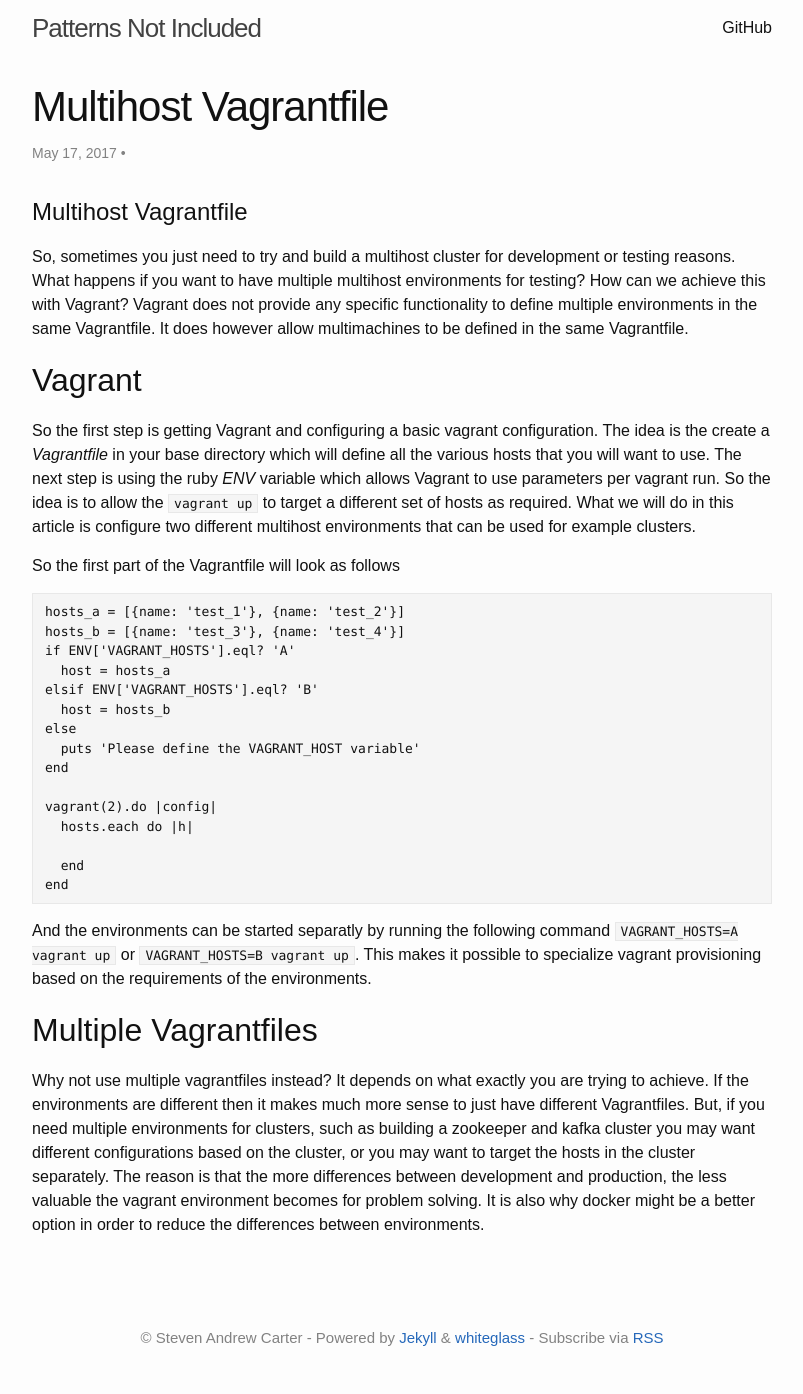
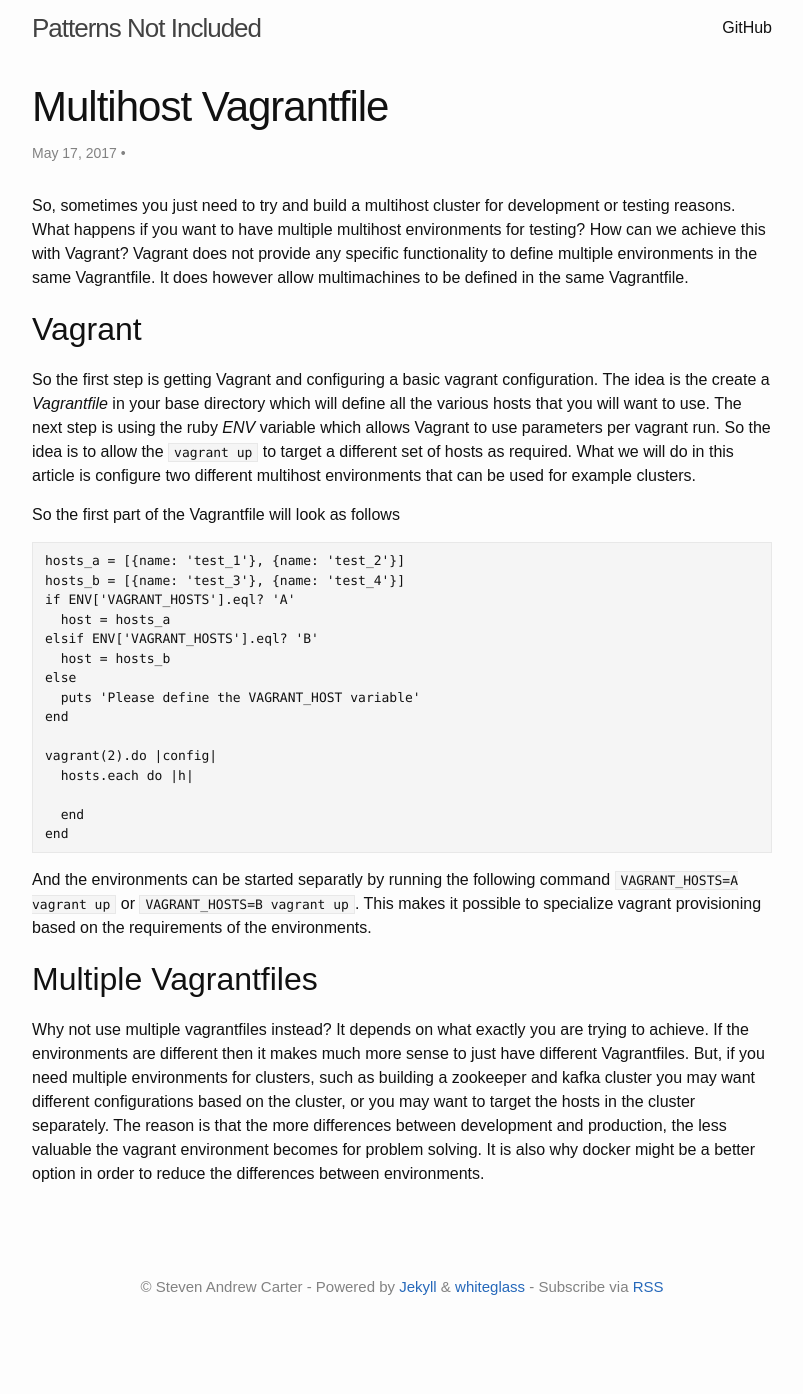
Before and after one commit to stevenandrewcarter/stevenandrewcarter.github.io, a Jekyll site: the page built from _posts/2017-05-17-vagrant.md, in a window 1280 px wide. Shown: the whole page, without its empty margins (238-1041 px from the left). Built offline with Jekyll 4.4.1, drawn with Linux system fonts in a browser that asks for light colours; after the commit the page ends 1343 px from its top, so only the background shows below that.

Commit message:
Fixed the title

```diff
--- a/_posts/2017-05-17-vagrant.md
+++ b/_posts/2017-05-17-vagrant.md
@@ -4,8 +4,6 @@ title:  "Multihost Vagrantfile"
 date:   2017-05-17 21:48:01 +0200
 categories: Vagrant
 ---
-
-# Multihost Vagrantfile
 
 So, sometimes you just need to try and build a multihost cluster for development or testing reasons. What happens if you want to have multiple multihost environments for testing? How can we achieve this with Vagrant? Vagrant does not provide any specific functionality to define multiple environments in the same Vagrantfile. It does however allow multimachines to be defined in the same Vagrantfile.
 
```
